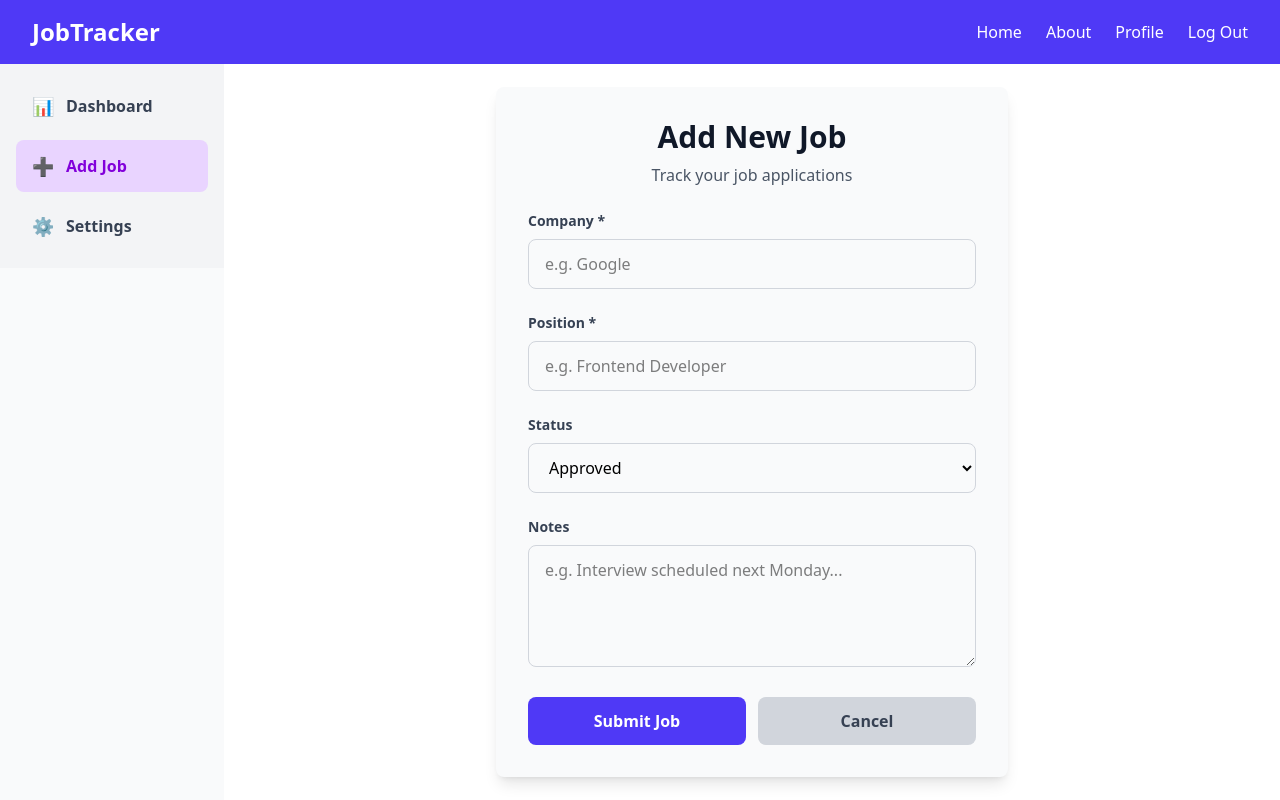
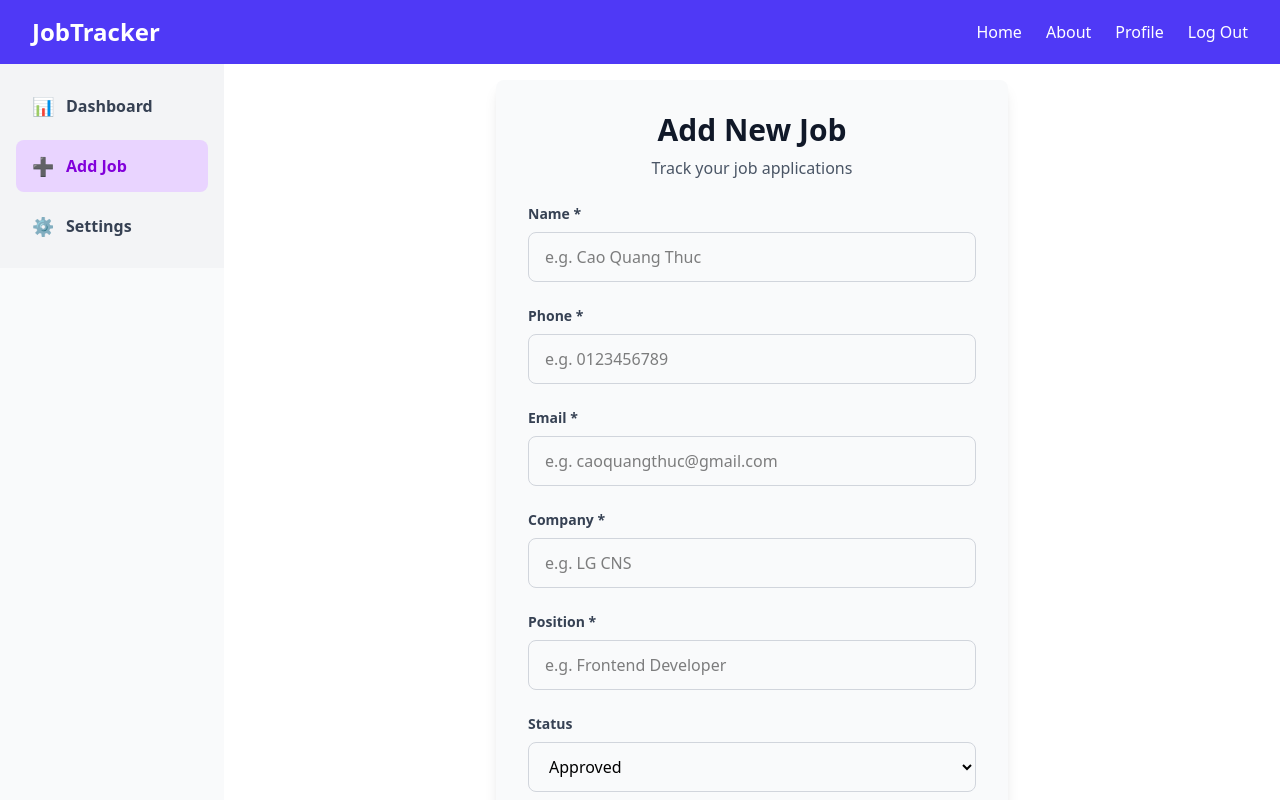
Before and after one commit to gutboizpotit/SFTrainingReactJS, a React (Vite) app in the folder my-project/: page /add-job in a window 1280 px wide. Shown: the top 800 px of the page. Built offline with nearby package versions, Linux system fonts and the light colour scheme; no server answers; sample sign-in values are in the browser's storage.

Commit message:
feat: add fields & validations

```diff
--- a/my-project/src/components/JobCard.jsx
+++ b/my-project/src/components/JobCard.jsx
@@ -22,6 +22,37 @@ const JobCard = ({ job, onEdit, onDelete, canEdit = true, canDelete = true }) =>
           <p className="text-sm mb-3 text-gray-600">
             {job.company}
           </p>
+
+          {/* Personal Information */}
+          <div className="space-y-2 mb-3">
+            {job.name && (
+              <div className="flex items-center text-gray-600">
+                <svg className="w-4 h-4 mr-2 flex-shrink-0" fill="none" stroke="currentColor" viewBox="0 0 24 24">
+                  <path strokeLinecap="round" strokeLinejoin="round" strokeWidth={2} d="M16 7a4 4 0 11-8 0 4 4 0 018 0zM12 14a7 7 0 00-7 7h14a7 7 0 00-7-7z" />
+                </svg>
+                <span className="text-sm">{job.name}</span>
+              </div>
+            )}
+
+            {job.phone_number && (
+              <div className="flex items-center text-gray-600">
+                <svg className="w-4 h-4 mr-2 flex-shrink-0" fill="none" stroke="currentColor" viewBox="0 0 24 24">
+                  <path strokeLinecap="round" strokeLinejoin="round" strokeWidth={2} d="M3 5a2 2 0 012-2h3.28a1 1 0 01.948.684l1.498 4.493a1 1 0 01-.502 1.21l-2.257 1.13a11.042 11.042 0 005.516 5.516l1.13-2.257a1 1 0 011.21-.502l4.493 1.498a1 1 0 01.684.949V19a2 2 0 01-2 2h-1C9.716 21 3 14.284 3 6V5z" />
+                </svg>
+                <span className="text-sm">{job.phone_number}</span>
+              </div>
+            )}
+
+            {job.email && (
+              <div className="flex items-center text-gray-600">
+                <svg className="w-4 h-4 mr-2 flex-shrink-0" fill="none" stroke="currentColor" viewBox="0 0 24 24">
+                  <path strokeLinecap="round" strokeLinejoin="round" strokeWidth={2} d="M3 8l7.89 5.26a2 2 0 002.22 0L21 8M5 19h14a2 2 0 002-2V7a2 2 0 00-2-2H5a2 2 0 00-2 2v10a2 2 0 002 2z" />
+                </svg>
+                <span className="text-sm">{job.email}</span>
+              </div>
+            )}
+          </div>
+
           <span className={`inline-block px-3 py-1 rounded-full text-xs font-semibold mb-3 ${getStatusStyles(job.status)}`}>
             {job.status}
           </span>
@@ -32,6 +63,14 @@ const JobCard = ({ job, onEdit, onDelete, canEdit = true, canDelete = true }) =>
             <p className="text-sm text-gray-600 mb-4 line-clamp-2">
               {job.notes}
             </p>
+          )}
+          {job.user && (
+            <div className="flex items-center text-gray-500 mb-2">
+              <svg className="w-4 h-4 mr-2 flex-shrink-0" fill="none" stroke="currentColor" viewBox="0 0 24 24">
+                <path strokeLinecap="round" strokeLinejoin="round" strokeWidth={2} d="M16 7a4 4 0 11-8 0 4 4 0 018 0zM12 14a7 7 0 00-7 7h14a7 7 0 00-7-7z" />
+              </svg>
+              <span className="text-sm">Applied by: {job.user}</span>
+            </div>
           )}
         </div>
 
--- a/my-project/src/pages/AddJob.jsx
+++ b/my-project/src/pages/AddJob.jsx
@@ -7,6 +7,9 @@ import toast from "react-hot-toast";
 const AddJob = ({ jobs, setJobs, editingJob, setEditingJob, confirm }) => {
   const { user } = useAuth();
   const [formData, setFormData] = useState({
+    name: "",
+    phone_number: "",
+    email: "",
     company: "",
     position: "",
     status: user?.role === "USER" ? "Pending" : "Approved",
@@ -20,6 +23,9 @@ const AddJob = ({ jobs, setJobs, editingJob, setEditingJob, confirm }) => {
   useEffect(() => {
     if (editingJob) {
       setFormData({
+        name: editingJob.name || "",
+        phone_number: editingJob.phone_number || "",
+        email: editingJob.email || "",
         company: editingJob.company,
         position: editingJob.position,
         status: editingJob.status,
@@ -28,6 +34,9 @@ const AddJob = ({ jobs, setJobs, editingJob, setEditingJob, confirm }) => {
       });
     } else {
       setFormData({
+        name: "",
+        phone_number: "",
+        email: "",
         company: "",
         position: "",
         status: user?.role === "USER" ? "Pending" : "Approved",
@@ -56,10 +65,37 @@ const AddJob = ({ jobs, setJobs, editingJob, setEditingJob, confirm }) => {
   const validateForm = () => {
     const newErrors = {};
 
+    // Name validation
+    if (!formData.name?.trim()) {
+      newErrors.name = "Name is required";
+    }
+
+    // Phone validation
+    if (!formData.phone_number?.trim()) {
+      newErrors.phone = "Phone number is required";
+    } else {
+      const phoneRegex = /^0\d{9}$/;
+      if (!phoneRegex.test(formData.phone_number.trim())) {
+        newErrors.phone = "Phone number must be 10 digits starting with 0";
+      }
+    }
+
+    // Email validation
+    if (!formData.email?.trim()) {
+      newErrors.email = "Email is required";
+    } else {
+      const emailRegex = /^[a-zA-Z0-9._%+-]{3,}@[a-zA-Z0-9.-]+\.[a-zA-Z]{2,}$/;
+      if (!emailRegex.test(formData.email.trim())) {
+        newErrors.email = "Email must have at least 3 characters before @ (e.g., abc@gmail.com)";
+      }
+    }
+
+    // Company validation
     if (!formData.company.trim()) {
       newErrors.company = "Company name is required";
     }
 
+    // Position validation
     if (!formData.position.trim()) {
       newErrors.position = "Position is required";
     }
@@ -148,6 +184,9 @@ const AddJob = ({ jobs, setJobs, editingJob, setEditingJob, confirm }) => {
       }
 
       setFormData({
+        name: "",
+        phone_number: "",
+        email: "",
         company: "",
         position: "",
         status: user?.role === "USER" ? "Pending" : "Approved",
@@ -168,11 +207,17 @@ const AddJob = ({ jobs, setJobs, editingJob, setEditingJob, confirm }) => {
 
   const handleCancel = async () => {
     const hasChanges = editingJob
-      ? formData.company !== editingJob.company ||
+      ? formData.name !== (editingJob.name || "") ||
+        formData.phone_number !== (editingJob.phone_number || "") ||
+        formData.email !== (editingJob.email || "") ||
+        formData.company !== editingJob.company ||
         formData.position !== editingJob.position ||
         formData.status !== editingJob.status ||
         formData.notes !== (editingJob.notes || "")
-      : formData.company.trim() !== "" ||
+      : formData.name.trim() !== "" ||
+        formData.phone_number.trim() !== "" ||
+        formData.email.trim() !== "" ||
+        formData.company.trim() !== "" ||
         formData.position.trim() !== "" ||
         formData.status !== (user?.role === "USER" ? "Pending" : "Approved") ||
         formData.notes.trim() !== "";
@@ -190,6 +235,9 @@ const AddJob = ({ jobs, setJobs, editingJob, setEditingJob, confirm }) => {
     }
 
     setFormData({
+      name: "",
+      phone_number: "",
+      email: "",
       company: "",
       position: "",
       status: user?.role === "USER" ? "Pending" : "Approved",
@@ -251,6 +299,72 @@ const AddJob = ({ jobs, setJobs, editingJob, setEditingJob, confirm }) => {
             </div>
           )}
 
+          {/* Name Field */}
+          <div>
+            <label htmlFor="name" className="block text-sm font-semibold text-gray-700 mb-2">
+              Name *
+            </label>
+            <input
+              type="text"
+              id="name"
+              name="name"
+              value={formData.name}
+              onChange={handleChange}
+              disabled={!canEditField("name")}
+              placeholder="e.g. Cao Quang Thuc"
+              className={`w-full px-4 py-3 border rounded-lg focus:ring-2 focus:ring-indigo-500 focus:border-transparent transition-colors ${
+                errors.name ? "border-red-500" : "border-gray-300"
+              } ${!canEditField("name") ? "bg-gray-100 text-gray-500" : ""}`}
+            />
+            {errors.name && (
+              <p className="mt-1 text-sm text-red-600">{errors.name}</p>
+            )}
+          </div>
+
+          {/* Phone Field */}
+          <div>
+            <label htmlFor="phone_number" className="block text-sm font-semibold text-gray-700 mb-2">
+              Phone *
+            </label>
+            <input
+              type="text"
+              id="phone_number"
+              name="phone_number"
+              value={formData.phone_number}
+              onChange={handleChange}
+              disabled={!canEditField("phone_number")}
+              placeholder="e.g. 0123456789"
+              className={`w-full px-4 py-3 border rounded-lg focus:ring-2 focus:ring-indigo-500 focus:border-transparent transition-colors ${
+                errors.phone ? "border-red-500" : "border-gray-300"
+              } ${!canEditField("phone_number") ? "bg-gray-100 text-gray-500" : ""}`}
+            />
+            {errors.phone && (
+              <p className="mt-1 text-sm text-red-600">{errors.phone}</p>
+            )}
+          </div>
+
+          {/* Email Field */}
+          <div>
+            <label htmlFor="email" className="block text-sm font-semibold text-gray-700 mb-2">
+              Email *
+            </label>
+            <input
+              type="email"
+              id="email"
+              name="email"
+              value={formData.email}
+              onChange={handleChange}
+              disabled={!canEditField("email")}
+              placeholder="e.g. caoquangthuc@gmail.com"
+              className={`w-full px-4 py-3 border rounded-lg focus:ring-2 focus:ring-indigo-500 focus:border-transparent transition-colors ${
+                errors.email ? "border-red-500" : "border-gray-300"
+              } ${!canEditField("email") ? "bg-gray-100 text-gray-500" : ""}`}
+            />
+            {errors.email && (
+              <p className="mt-1 text-sm text-red-600">{errors.email}</p>
+            )}
+          </div>
+
           {/* Company Field */}
           <div>
             <label
@@ -266,7 +380,7 @@ const AddJob = ({ jobs, setJobs, editingJob, setEditingJob, confirm }) => {
               value={formData.company}
               onChange={handleChange}
               disabled={!canEditField("company")}
-              placeholder="e.g. Google"
+              placeholder="e.g. LG CNS"
               className={`w-full px-4 py-3 border rounded-lg focus:ring-2 focus:ring-indigo-500 focus:border-transparent transition-colors ${
                 errors.company ? "border-red-500" : "border-gray-300"
               } ${!canEditField("company") ? "bg-gray-100 text-gray-500" : ""}`}
```
